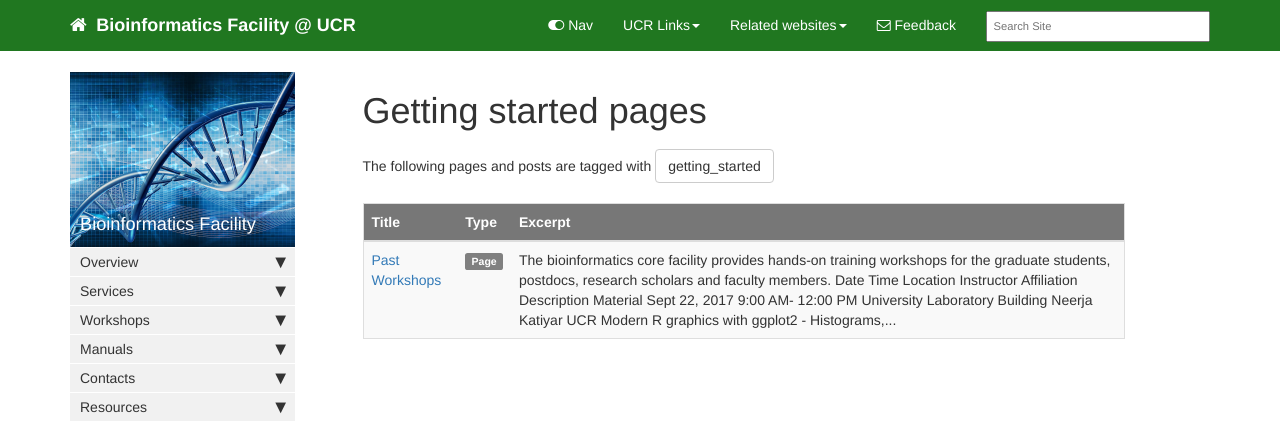
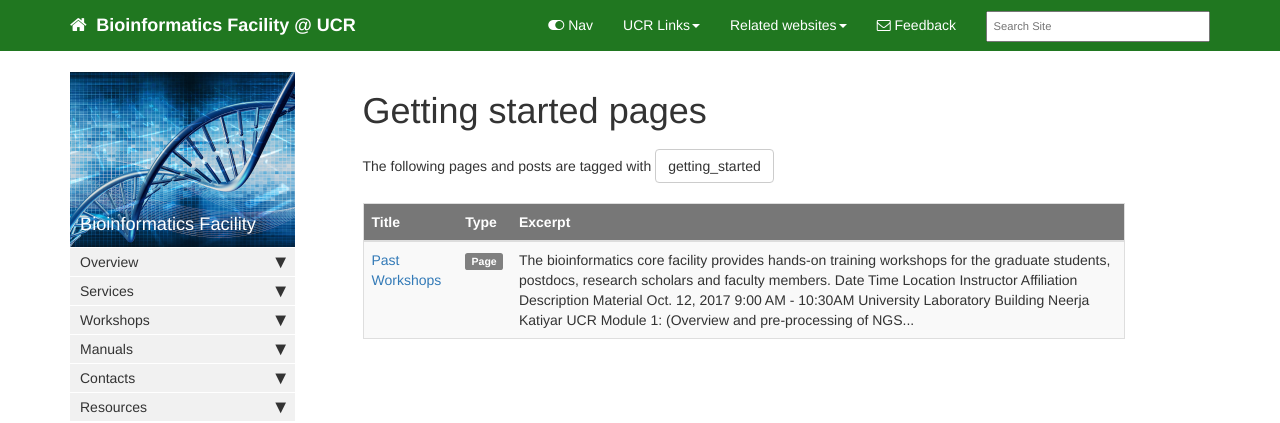
Before and after one commit to ucr-bioinformatics/ucr-bioinformatics.github.io, a Jekyll site: the page built from pages/tags/tag_getting_started.md, in a window 1280 px wide. Shown: the top 423 px of the page. Built offline with Jekyll 4.4.1, drawn with Linux system fonts in a browser that asks for light colours; nearby versions of some CDN libraries; comment, search, counter and statistics services are not loaded; part of the change alters nothing that is shown.

Commit message:
Moved the NGS workshop to past workshops

```diff
--- a/pages/main/past_workshops.md
+++ b/pages/main/past_workshops.md
@@ -13,6 +13,9 @@ wide: true
 The bioinformatics core facility provides hands-on training workshops for the graduate students, postdocs, research scholars and faculty members.
 
 Date | Time | Location | Instructor | Affiliation | Description | Material
+Oct. 12, 2017 | 9:00 AM - 10:30AM | University Laboratory Building | Neerja Katiyar | UCR | Module 1: (Overview and pre-processing of NGS data) Introduction to Sequencing technologies - Sanger, Illumina, PacBio Demultiplexing raw data Understanding quality scores of FASTQ files Quality control (FASTQC) How to check for contamination in your data?[Slides] (http://biocluster.bioinfo.ucr.edu/~nkatiyar/NGS_workshop_2017/NGS_data_analysis_part1.pdf) |
+Oct. 12, 2017 | 10:30 AM - 12:30PM | University Laboratory Building | Neerja Katiyar | UCR | Module 2: (Hands-on training for pre-processing NGS data) Introduction to basic linux commands and cluster (module load feature etc.) Download sample datasets (FASTQ files, FASTA) Run FASTQC Remove adapters (cutadapt, Trim Galore, FASTX toolkit) Check for contamination (Align against nr database using BLAST)[Slides] (http://biocluster.bioinfo.ucr.edu/~nkatiyar/NGS_workshop_2017/NGS_data_analysis_part2.pdf) |
+(Overview and pre-processing of NGS data) Introduction to Sequencing technologies - Sanger, Illumina, PacBio Demultiplexing raw data Understanding quality scores of FASTQ files Quality control (FASTQC) How to check for contamination in your data?[Slides] (http://biocluster.bioinfo.ucr.edu/~nkatiyar/NGS_workshop_2017/NGS_data_analysis_part2.pdf) |
 Sept 22, 2017 | 9:00 AM- 12:00 PM | University Laboratory Building | Neerja Katiyar | UCR | Modern R graphics with ggplot2 - Histograms, barplots, Heatmaps, qplots, Introduction to Shiny apps. | [Manual](http://biocluster.bioinfo.ucr.edu/~nkatiyar/Bioinformatics_Workshops/R_programming_Sept8_2017/Rbasics.html) |
 Sept 8, 2017 | 9:00 AM- 12:00 PM | University Laboratory Building | Neerja Katiyar | UCR | Programming with R - Rstudio environment, Loops, graphics, Exercises. | [Manual](http://biocluster.bioinfo.ucr.edu/~nkatiyar/Bioinformatics_Workshops/R_programming_Sept8_2017/Rbasics.html) |
 August 4, 2017 | 10:00 - 12:00pm | University Laboratory Building Room 104 | Neerja Katiyar | UCR | Introduction to R Description - (1) Introduction to BigData (2) Rstudio environment (3) Data types, subsetting and filtering (4) Reading and writing a file in R (5) R graphics | [Slides](https://docs.google.com/presentation/d/1YUfyStSdVrDJlXRNWGZSdR8r6K3Wy53G1TqxmYwZM9I/edit?usp=sharing)
```
